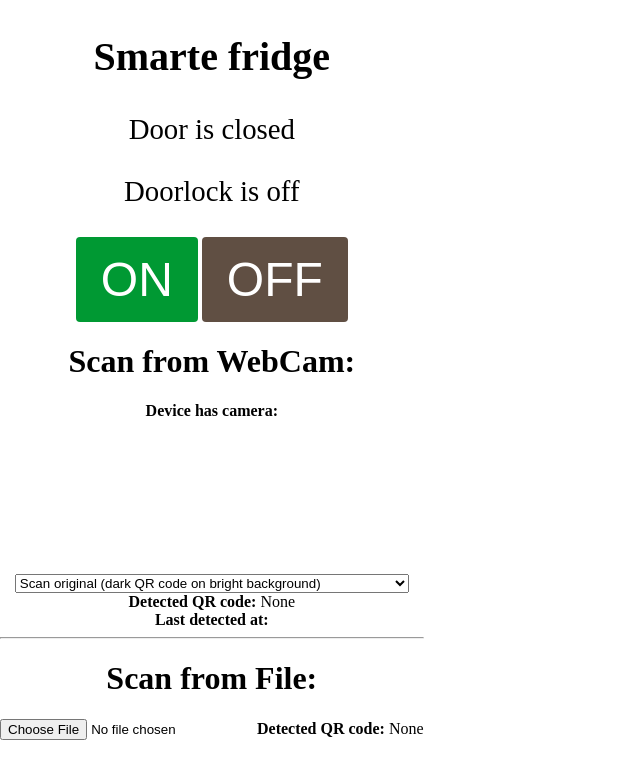
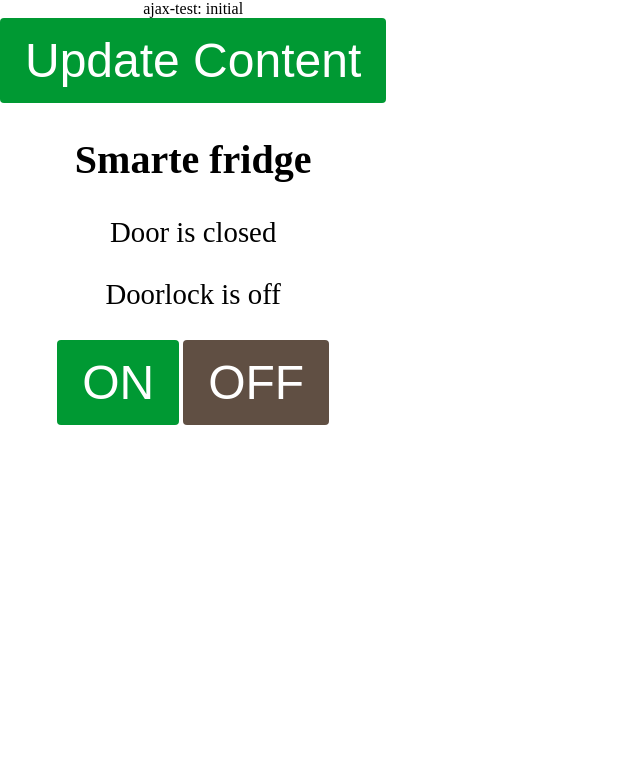
Before and after one commit to mario-trabert/RasPi_Backend, a Flask app: page / in a window 1280 px wide. Shown: the top 779 px of the page, without its empty margins (0-640 px from the left). Run offline with Flask 2, Linux system fonts and the light colour scheme; data that the repository does not hold is empty; some libraries are stand-ins or nearby versions.

Commit message:
funktioniert 2

```diff
--- a/templates/index.html
+++ b/templates/index.html
@@ -4,72 +4,34 @@
 <title>RPi Web Server</title>
 <link rel="stylesheet" type="text/css" href="{{ url_for('static', filename='style.css') }}">
 <meta name="viewport" content="width=device-width, initial-scale=1">
+<script>
+    function get_fridge_state() {
+        console.log("starte: get_fridge_state()");
+      var xhttp = new XMLHttpRequest();
+      xhttp.onreadystatechange = function() {
+        if (this.readyState == 4 && this.status == 200) {
+         document.getElementById("div_fridge_state").innerHTML = this.responseText;
+        }
+      };
+      xhttp.open("GET", "/update-state_fridge", true);
+      xhttp.send();
+      setTimeout(get_fridge_state,1000);
+    }
+</script>
 </head>
 
-<body>
+<body onload="get_fridge_state()">
+    <div id="div_fridge_state">
+        ajax-test: initial
+    </div>
+<button type="button" onclick="get_fridge_state()">Update Content</button>
+
     <h2>Smarte fridge</h2>
+    <!-- <p>{{door_state_text}}</p> -->
     <p>{{door_state}}</p>
     <p>{{magnet_state}}</p>
-    <a href="/on"><button>ON</button></a>
+   <a href="/on"><button>ON</button></a>
     <a href="/off"><button class="off">OFF</button></a>
-
-    <h1>Scan from WebCam:</h1>
-<div>
-    <b>Device has camera: </b>
-    <span id="cam-has-camera"></span>
-    <br>
-    <video muted playsinline id="qr-video"></video>
-</div>
-<div>
-    <select id="inversion-mode-select">
-        <option value="original">Scan original (dark QR code on bright background)</option>
-        <option value="invert">Scan with inverted colors (bright QR code on dark background)</option>
-        <option value="both">Scan both</option>
-    </select>
-    <br>
-</div>
-<b>Detected QR code: </b>
-<span id="cam-qr-result">None</span>
-<br>
-<b>Last detected at: </b>
-<span id="cam-qr-result-timestamp"></span>
-<hr>
-
-<h1>Scan from File:</h1>
-<input type="file" id="file-selector">
-<b>Detected QR code: </b>
-<span id="file-qr-result">None</span>
-
-<script type="module">
-    import QrScanner from "../qr-scanner.min.js";
-    QrScanner.WORKER_PATH = '../qr-scanner-worker.min.js';
-    const video = document.getElementById('qr-video');
-    const camHasCamera = document.getElementById('cam-has-camera');
-    const camQrResult = document.getElementById('cam-qr-result');
-    const camQrResultTimestamp = document.getElementById('cam-qr-result-timestamp');
-    const fileSelector = document.getElementById('file-selector');
-    const fileQrResult = document.getElementById('file-qr-result');
-    function setResult(label, result) {
-        label.textContent = result;
-        camQrResultTimestamp.textContent = new Date().toString();
-        label.style.color = 'teal';
-        clearTimeout(label.highlightTimeout);
-        label.highlightTimeout = setTimeout(() => label.style.color = 'inherit', 100);
-    }
-    // ####### Web Cam Scanning #######
-    QrScanner.hasCamera().then(hasCamera => camHasCamera.textContent = hasCamera);
-    //const scanner = new QrScanner(video, result => setResult(camQrResult, result));
-    const scanner = new QrScanner(video, result => {
-    // wird bei erfolgreichem scan ausgeführt:
-    console.log(href="/on", result);
-    });
-    scanner.start();
-    document.getElementById('inversion-mode-select').addEventListener('change', event => {
-        scanner.setInversionMode(event.target.value);
-    });
-
-
-
 
 
 </script>
```
